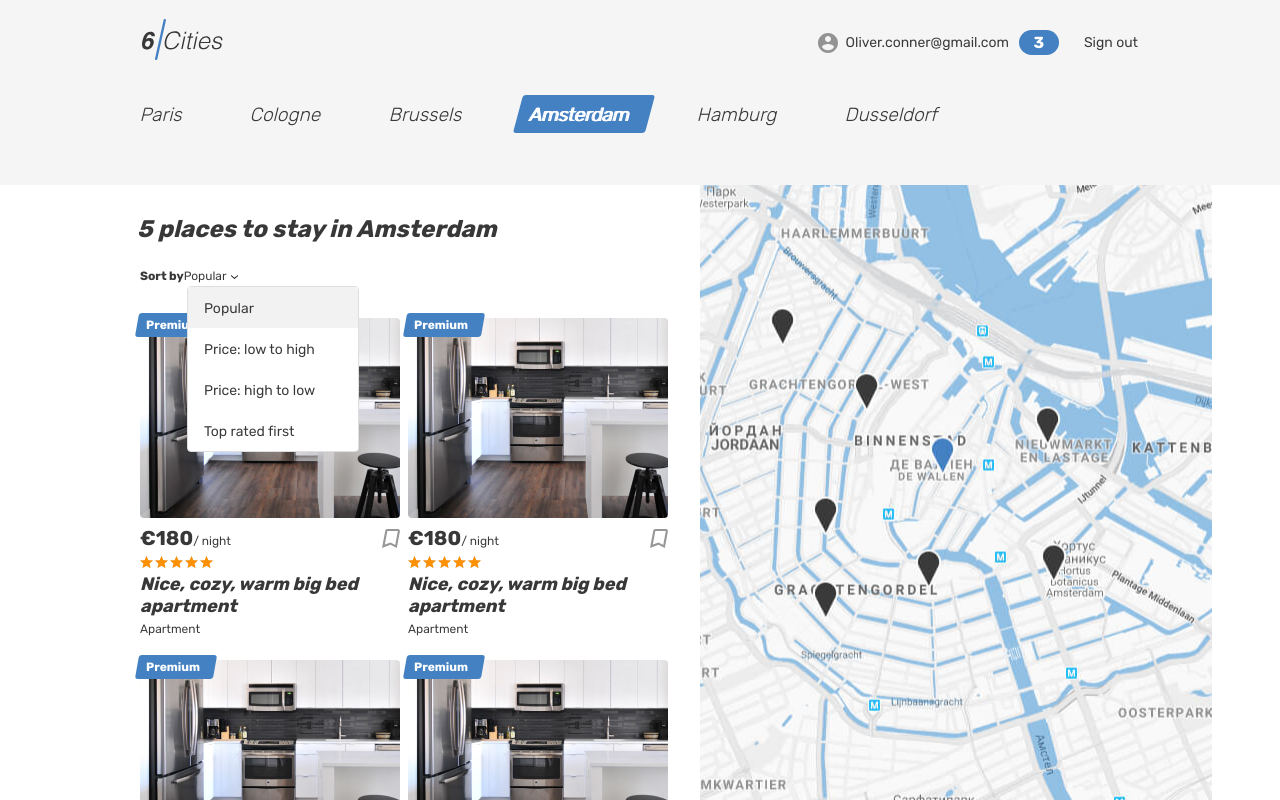
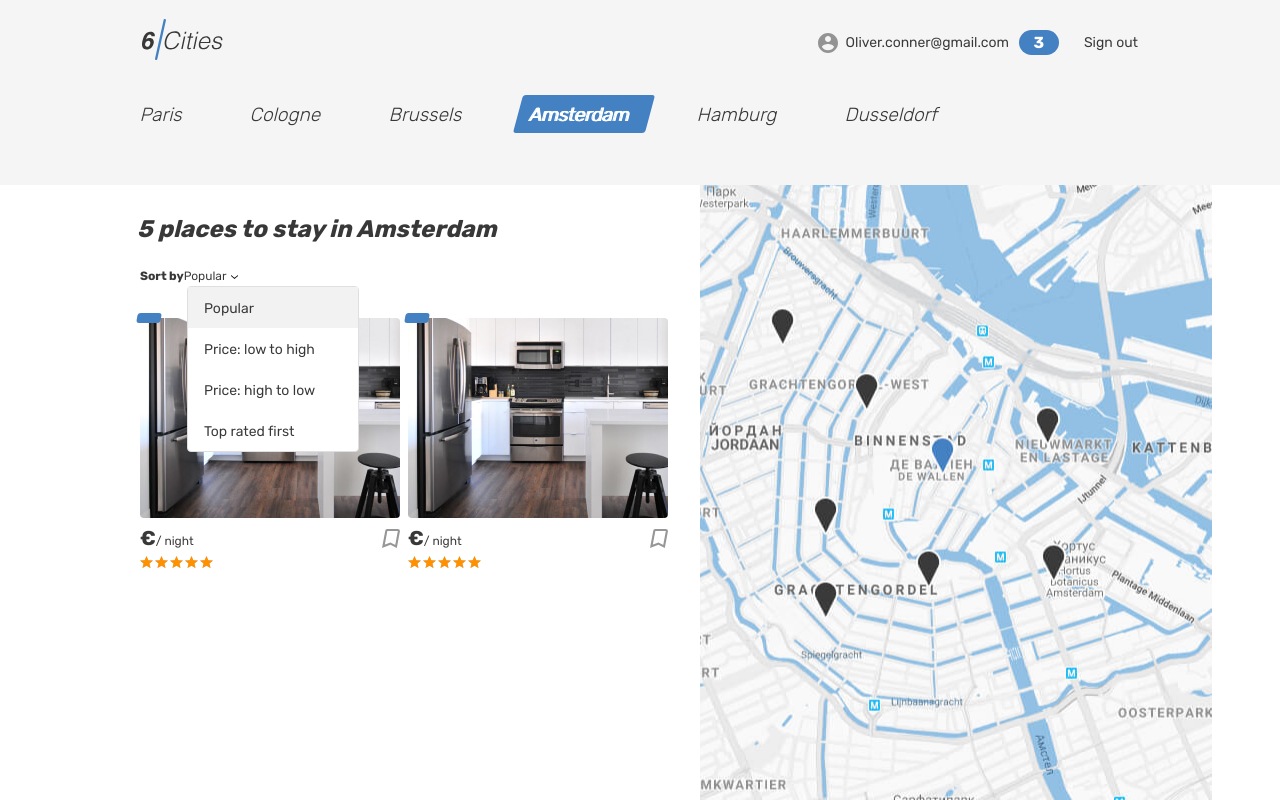
Before and after one commit to htmlacademy-react/2388591-six-cities-14, a React (Vite) app: page / in a window 1280 px wide. Built offline with nearby package versions, Linux system fonts and the light colour scheme.

Commit message:
Co-authored-by: baileys-li <baileys-li@users.noreply.github.com>

```diff
--- a/src/components/app/app.tsx
+++ b/src/components/app/app.tsx
@@ -4,22 +4,26 @@ import { HelmetProvider } from 'react-helmet-async';
 import Main from '../../pages/main/main';
 import Login from '../../pages/login/login';
 import Favorites from '../../pages/favorites/favorites';
-import Offer from '../../pages/offer/offer';
+import OfferPage from '../../pages/offer/offer';
 import NotFoundPage from '../../pages/not-found-page/not-found-page';
 import PrivateRoute from '../private-route/private-route';
 
 import { AppRoute, AuthorizationStatus } from '../../const';
 
+
+import { Offer } from '../../types/offer-type';
+
 type AppProps = {
   offersCount: number;
+  offers: Offer[];
 }
-export default function App({offersCount}: AppProps): JSX.Element {
+export default function App({offersCount, offers}: AppProps): JSX.Element {
   return (
     <HelmetProvider>
       <BrowserRouter>
         <Routes>
           <Route
-            path={AppRoute.Root} element={<Main rentCount = {offersCount} />}
+            path={AppRoute.Root} element={<Main rentCount = {offersCount} offers={offers}/>}
           />
           <Route
             path={AppRoute.Login} element={<Login />}
@@ -36,7 +40,7 @@ export default function App({offersCount}: AppProps): JSX.Element {
             }
           />
           <Route
-            path={`${AppRoute.Offer}/:offerId`} element={<Offer />}
+            path={`${AppRoute.Offer}/:offerId`} element={<OfferPage />}
           />
           <Route
             path='*' element={<NotFoundPage />}
--- a/src/components/card/card.tsx
+++ b/src/components/card/card.tsx
@@ -1,8 +1,15 @@
-export default function Card(): JSX.Element {
+///////4.1
+import { Offer } from '../../types/offer-type';
+
+type CardProps = {
+  offer: Offer;
+};
+
+export default function Card({offer}: CardProps): JSX.Element {
   return (
     <article className="near-places__card place-card">
       <div className="place-card__mark">
-        <span>Premium</span>
+        <span>{offer.isPremium ? 'Premium' : ''}</span>
       </div>
       <div className="near-places__image-wrapper place-card__image-wrapper">
         <a href="#">
@@ -12,7 +19,7 @@ export default function Card(): JSX.Element {
       <div className="place-card__info">
         <div className="place-card__price-wrapper">
           <div className="place-card__price">
-            <b className="place-card__price-value">&euro;180</b>
+            <b className="place-card__price-value">&euro;{offer.price}</b>
             <span className="place-card__price-text">&#47;&nbsp;night</span>
           </div>
           <button className="place-card__bookmark-button button" type="button">
@@ -29,9 +36,9 @@ export default function Card(): JSX.Element {
           </div>
         </div>
         <h2 className="place-card__name">
-          <a href="#">Nice, cozy, warm big bed apartment</a>
+          <a href="#">{offer.title}</a>
         </h2>
-        <p className="place-card__type">Apartment</p>
+        <p className="place-card__type">{offer.type}</p>
       </div>
     </article>
   );
--- a/src/index.tsx
+++ b/src/index.tsx
@@ -5,6 +5,8 @@ import App from './components/app/app';
 
 import { Setting } from './const';
 
+////////4.1
+import { OFFERS } from './mocks/offers';
 
 const root = ReactDOM.createRoot(
   document.getElementById('root') as HTMLElement
@@ -12,6 +14,9 @@ const root = ReactDOM.createRoot(
 
 root.render(
   <React.StrictMode>
-    <App offersCount = {Setting.offerCount}/>
+    <App
+      offersCount = {Setting.offerCount}
+      offers = {OFFERS}
+    />
   </React.StrictMode>
 );
--- /dev/null
+++ b/src/mocks/offers.ts
@@ -0,0 +1,81 @@
+import { Offer } from '../types/offer-type';
+
+export const OFFERS: Offer[] = [
+  {
+    'bedrooms': 3,
+    'city': {
+      'location': {
+        'latitude': 52.370216,
+        'longitude': 4.895168,
+        'zoom': 10
+      },
+      'name': 'Amsterdam'
+    },
+    'description': 'A quiet cozy and picturesque that hides behind a a river by the unique lightness of Amsterdam.',
+    'goods': [
+      'Heating'
+    ],
+    'host': {
+      'avatarUrl': 'img/1.png',
+      'id': 3,
+      'isPro': true,
+      'name': 'Angelina'
+    },
+    'id': 1,
+    'images': [
+      'img/1.png'
+    ],
+    'isFavorite': true,
+    'isPremium': false,
+    'location': {
+      'latitude': 52.35514938496378,
+      'longitude': 4.673877537499948,
+      'zoom': 8
+    },
+    'maxAdults': 4,
+    'previewImage': 'img/1.png',
+    'price': 120,
+    'rating': 4.8,
+    'title': 'Beautiful & luxurious studio at great location',
+    'type': 'apartment'
+  },
+  {
+    'bedrooms': 2,
+    'city': {
+      'location': {
+        'latitude': 52.370216,
+        'longitude': 4.895168,
+        'zoom': 10
+      },
+      'name': 'Paris'
+    },
+    'description': 'Nice, cozy, warm big bed apartment. Paris',
+    'goods': [
+      'Heating',
+      'Wi-Fi'
+    ],
+    'host': {
+      'avatarUrl': 'img/2.png',
+      'id': 4,
+      'isPro': true,
+      'name': 'Angelina'
+    },
+    'id': 2,
+    'images': [
+      'img/2.png'
+    ],
+    'isFavorite': true,
+    'isPremium': true,
+    'location': {
+      'latitude': 52.35514938496378,
+      'longitude': 4.673877537499948,
+      'zoom': 8
+    },
+    'maxAdults': 5,
+    'previewImage': 'img/2.png',
+    'price': 150,
+    'rating': 4.5,
+    'title': 'Beautiful & luxurious studio at great location',
+    'type': 'hotel'
+  },
+];
--- a/src/pages/main/main.tsx
+++ b/src/pages/main/main.tsx
@@ -3,12 +3,14 @@ import { Helmet } from 'react-helmet-async';
 import Card from '../../components/card/card';
 import Header from '../../components/header/header';
 
+import { Offer } from '../../types/offer-type';
 
 type MainPageProps = {
   rentCount: number;
+  offers: Offer[];
 }
 
-export default function Main({rentCount}: MainPageProps): JSX.Element {
+export default function Main({rentCount, offers}: MainPageProps): JSX.Element {
   return (
     <div className="page page--gray page--main">
       <Helmet><title>6 cities | Main</title></Helmet>
@@ -73,11 +75,14 @@ export default function Main({rentCount}: MainPageProps): JSX.Element {
                 </ul>
               </form>
               <div className="cities__places-list places__list tabs__content">
+                {/* <Card offers = {offers}/>
                 <Card />
                 <Card />
                 <Card />
-                <Card />
-                <Card />
+                <Card /> */}
+                {offers.map((offer) => (
+                  <Card key={offer.id} offer={offers} />
+                ))}
               </div>
             </section>
             <div className="cities__right-section">
--- a/src/pages/offer/offer.tsx
+++ b/src/pages/offer/offer.tsx
@@ -2,7 +2,7 @@ import { Helmet } from 'react-helmet-async';
 
 import Header from '../../components/header/header';
 
-export default function Offer(){
+export default function OfferPage(){
   return(
     <div className="page">
       <Helmet><title>6 cities | Offers</title></Helmet>
--- /dev/null
+++ b/src/types/offer-type.ts
@@ -0,0 +1,37 @@
+export type Location = {
+  latitude: number;
+  longitude: number;
+  zoom: number;
+
+};
+
+export type City = {
+  location: Location;
+  name: string;
+};
+
+export type Host = {
+  avatarUrl: string;
+  id: number;
+  isPro: boolean;
+  name: string;
+};
+
+export type Offer = {
+  bedrooms: number;
+  city: City;
+  description: string;
+  goods: string[];
+  host: Host;
+  id: number;
+  images: string[];
+  isFavorite: boolean;
+  isPremium: boolean;
+  location: Location;
+  maxAdults: number;
+  previewImage: string;
+  price: number;
+  rating: number;
+  title: string;
+  type: string;
+};
```
Also changed, not shown: src/components/offers-list/offers-list.tsx (added, +17 -0 lines).
